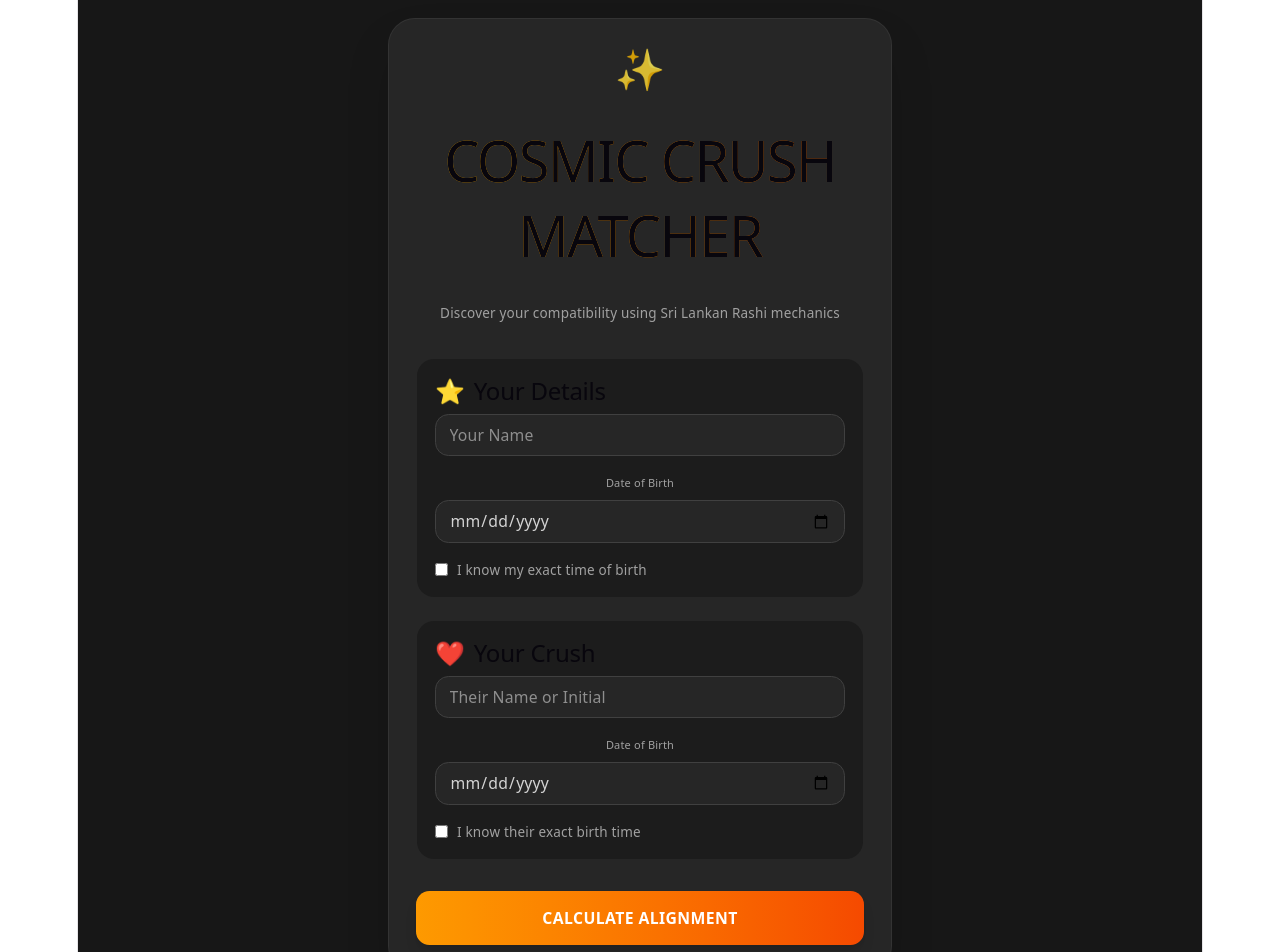
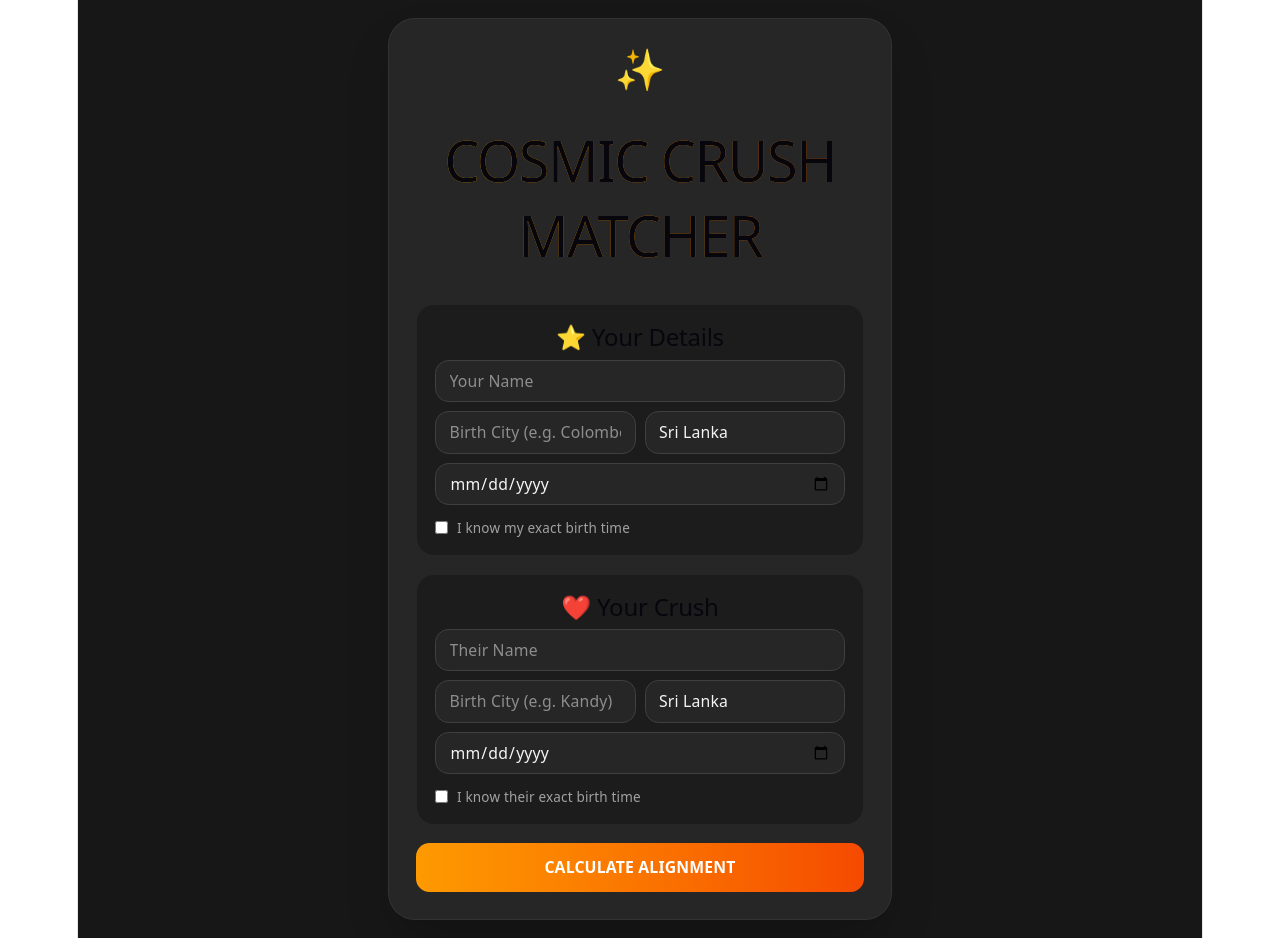
Before and after one commit to Harindu846/crush-astrology, a React (Vite) app: page / in a window 1280 px wide. Shown: the top 952 px of the page. Built offline with nearby package versions, Linux system fonts and the light colour scheme.

Commit message:
feat: fix scoring variation, expand insights, and add location inputs

```diff
--- a/src/App.jsx
+++ b/src/App.jsx
@@ -3,35 +3,36 @@ import React, { useState } from 'react';
 import { getApproximatedRashi, calculateCrushMatch } from './astrologyData';
 
 export default function App() {
-  // Input form states
   const [yourName, setYourName] = useState('');
   const [yourDob, setYourDob] = useState('');
+  const [yourCity, setYourCity] = useState('');
+  const [yourCountry, setYourCountry] = useState('Sri Lanka');
   const [knowsYourTime, setKnowsYourTime] = useState(false);
   const [yourTime, setYourTime] = useState('');
 
   const [crushName, setCrushName] = useState('');
   const [crushDob, setCrushDob] = useState('');
+  const [crushCity, setCrushCity] = useState('');
+  const [crushCountry, setCrushCountry] = useState('Sri Lanka');
   const [knowsCrushTime, setKnowsCrushTime] = useState(false);
   const [crushTime, setCrushTime] = useState('');
 
-  // Results state
   const [matchResult, setMatchResult] = useState(null);
 
   const handleCalculate = (e) => {
     e.preventDefault();
-
     if (!yourDob || !crushDob) return;
 
-    // Extract month and day for user
     const uDate = new Date(yourDob);
     const userRashi = getApproximatedRashi(uDate.getMonth() + 1, uDate.getDate());
 
-    // Extract month and day for crush
     const cDate = new Date(crushDob);
     const crushRashi = getApproximatedRashi(cDate.getMonth() + 1, cDate.getDate());
 
-    // Calculate match metrics
-    const results = calculateCrushMatch(userRashi, crushRashi);
+    const uLoc = `${yourCity}, ${yourCountry}`;
+    const cLoc = `${crushCity}, ${crushCountry}`;
+
+    const results = calculateCrushMatch(userRashi, crushRashi, uLoc, cLoc);
     setMatchResult(results);
   };
 
@@ -39,153 +40,77 @@ export default function App() {
     setMatchResult(null);
     setYourName('');
     setYourDob('');
+    setYourCity('');
     setYourTime('');
     setKnowsYourTime(false);
     setCrushName('');
     setCrushDob('');
+    setCrushCity('');
     setCrushTime('');
     setKnowsCrushTime(false);
   };
 
   return (
-    <div className="min-h-screen bg-neutral-900 text-neutral-100 flex flex-col items-center justify-center p-4 selection:bg-amber-500/30">
-      <div className="max-w-md w-full bg-neutral-800 rounded-3xl shadow-2xl border border-neutral-700/50 p-6 transition-all duration-300">
+    <div className="min-h-screen bg-neutral-900 text-neutral-100 flex flex-col items-center justify-center p-4">
+      <div className="max-w-md w-full bg-neutral-800 rounded-3xl shadow-2xl border border-neutral-700/50 p-6">
 
-        {/* APP HEADER */}
-        <div className="text-center mb-8">
-          <span className="text-4xl animate-pulse inline-block">✨</span>
+        <div className="text-center mb-6">
+          <span className="text-4xl inline-block">✨</span>
           <h1 className="text-2xl font-black bg-gradient-to-r from-amber-400 to-orange-500 bg-clip-text text-transparent mt-2 tracking-wide uppercase">
             Cosmic Crush Matcher
           </h1>
-          <p className="text-xs text-neutral-400 mt-1">
-            Discover your compatibility using Sri Lankan Rashi mechanics
-          </p>
         </div>
 
-        {/* INPUT VIEW */}
         {!matchResult ? (
-          <form onSubmit={handleCalculate} className="space-y-5">
+          <form onSubmit={handleCalculate} className="space-y-4">
 
-            {/* USER PROFILE CARD */}
+            {/* USER CARD */}
             <div className="bg-neutral-900/60 p-4 rounded-2xl border border-neutral-700/30">
-              <h2 className="text-sm font-bold text-amber-400 mb-3 flex items-center gap-2">
-                <span>⭐</span> Your Details
-              </h2>
-              <div className="space-y-3">
-                <input
-                  required
-                  type="text"
-                  placeholder="Your Name"
-                  className="w-full px-3 py-2 bg-neutral-800 border border-neutral-700 rounded-xl text-sm focus:outline-none focus:border-amber-500 transition"
-                  value={yourName}
-                  onChange={(e) => setYourName(e.target.value)}
-                />
-                <div>
-                  <label className="text-[11px] text-neutral-400 block mb-1">Date of Birth</label>
-                  <input
-                    required
-                    type="date"
-                    className="w-full px-3 py-2 bg-neutral-800 border border-neutral-700 rounded-xl text-sm focus:outline-none focus:border-amber-500 text-neutral-300"
-                    value={yourDob}
-                    onChange={(e) => setYourDob(e.target.value)}
-                  />
+              <h2 className="text-sm font-bold text-amber-400 mb-2">⭐ Your Details</h2>
+              <div className="space-y-2">
+                <input required type="text" placeholder="Your Name" className="w-full px-3 py-2 bg-neutral-800 border border-neutral-700 rounded-xl text-sm focus:outline-none" value={yourName} onChange={(e) => setYourName(e.target.value)} />
+                <div className="grid grid-cols-2 gap-2">
+                  <input required type="text" placeholder="Birth City (e.g. Colombo)" className="w-full px-3 py-2 bg-neutral-800 border border-neutral-700 rounded-xl text-sm focus:outline-none" value={yourCity} onChange={(e) => setYourCity(e.target.value)} />
+                  <input required type="text" placeholder="Country" className="w-full px-3 py-2 bg-neutral-800 border border-neutral-700 rounded-xl text-sm focus:outline-none" value={yourCountry} onChange={(e) => setYourCountry(e.target.value)} />
                 </div>
-
-                {/* Optional Birth Time Toggle */}
-                <div className="pt-1">
-                  <label className="flex items-center gap-2 text-xs text-neutral-400 cursor-pointer select-none">
-                    <input
-                      type="checkbox"
-                      className="rounded border-neutral-700 bg-neutral-800 text-amber-500 focus:ring-0 focus:ring-offset-0"
-                      checked={knowsYourTime}
-                      onChange={(e) => setKnowsYourTime(e.target.checked)}
-                    />
-                    I know my exact time of birth
-                  </label>
-                  {knowsYourTime && (
-                    <input
-                      type="time"
-                      className="w-full mt-2 px-3 py-2 bg-neutral-800 border border-neutral-700 rounded-xl text-sm focus:outline-none focus:border-amber-500 text-neutral-300 animate-fade-in"
-                      value={yourTime}
-                      onChange={(e) => setYourTime(e.target.value)}
-                    />
-                  )}
-                </div>
+                <input required type="date" className="w-full px-3 py-2 bg-neutral-800 border border-neutral-700 rounded-xl text-sm focus:outline-none" value={yourDob} onChange={(e) => setYourDob(e.target.value)} />
+                <label className="flex items-center gap-2 text-xs text-neutral-400 cursor-pointer pt-1">
+                  <input type="checkbox" checked={knowsYourTime} onChange={(e) => setKnowsYourTime(e.target.checked)} />
+                  I know my exact birth time
+                </label>
+                {knowsYourTime && <input type="time" className="w-full mt-1 px-3 py-2 bg-neutral-800 border border-neutral-700 rounded-xl text-sm focus:outline-none" value={yourTime} onChange={(e) => setYourTime(e.target.value)} />}
               </div>
             </div>
 
-            {/* CRUSH PROFILE CARD */}
+            {/* CRUSH CARD */}
             <div className="bg-neutral-900/60 p-4 rounded-2xl border border-neutral-700/30">
-              <h2 className="text-sm font-bold text-rose-400 mb-3 flex items-center gap-2">
-                <span>❤️</span> Your Crush
-              </h2>
-              <div className="space-y-3">
-                <input
-                  required
-                  type="text"
-                  placeholder="Their Name or Initial"
-                  className="w-full px-3 py-2 bg-neutral-800 border border-neutral-700 rounded-xl text-sm focus:outline-none focus:border-rose-500 transition"
-                  value={crushName}
-                  onChange={(e) => setCrushName(e.target.value)}
-                />
-                <div>
-                  <label className="text-[11px] text-neutral-400 block mb-1">Date of Birth</label>
-                  <input
-                    required
-                    type="date"
-                    className="w-full px-3 py-2 bg-neutral-800 border border-neutral-700 rounded-xl text-sm focus:outline-none focus:border-rose-500 text-neutral-300"
-                    value={crushDob}
-                    onChange={(e) => setCrushDob(e.target.value)}
-                  />
+              <h2 className="text-sm font-bold text-rose-400 mb-2">❤️ Your Crush</h2>
+              <div className="space-y-2">
+                <input required type="text" placeholder="Their Name" className="w-full px-3 py-2 bg-neutral-800 border border-neutral-700 rounded-xl text-sm focus:outline-none" value={crushName} onChange={(e) => setCrushName(e.target.value)} />
+                <div className="grid grid-cols-2 gap-2">
+                  <input required type="text" placeholder="Birth City (e.g. Kandy)" className="w-full px-3 py-2 bg-neutral-800 border border-neutral-700 rounded-xl text-sm focus:outline-none" value={crushCity} onChange={(e) => setCrushCity(e.target.value)} />
+                  <input required type="text" placeholder="Country" className="w-full px-3 py-2 bg-neutral-800 border border-neutral-700 rounded-xl text-sm focus:outline-none" value={crushCountry} onChange={(e) => setCrushCountry(e.target.value)} />
                 </div>
-
-                {/* Optional Birth Time Toggle */}
-                <div className="pt-1">
-                  <label className="flex items-center gap-2 text-xs text-neutral-400 cursor-pointer select-none">
-                    <input
-                      type="checkbox"
-                      className="rounded border-neutral-700 bg-neutral-800 text-rose-500 focus:ring-0 focus:ring-offset-0"
-                      checked={knowsCrushTime}
-                      onChange={(e) => setKnowsCrushTime(e.target.checked)}
-                    />
-                    I know their exact birth time
-                  </label>
-                  {knowsCrushTime && (
-                    <input
-                      type="time"
-                      className="w-full mt-2 px-3 py-2 bg-neutral-800 border border-neutral-700 rounded-xl text-sm focus:outline-none focus:border-rose-500 text-neutral-300"
-                      value={crushTime}
-                      onChange={(e) => setCrushTime(e.target.value)}
-                    />
-                  )}
-                </div>
+                <input required type="date" className="w-full px-3 py-2 bg-neutral-800 border border-neutral-700 rounded-xl text-sm focus:outline-none" value={crushDob} onChange={(e) => setCrushDob(e.target.value)} />
+                <label className="flex items-center gap-2 text-xs text-neutral-400 cursor-pointer pt-1">
+                  <input type="checkbox" checked={knowsCrushTime} onChange={(e) => setKnowsCrushTime(e.target.checked)} />
+                  I know their exact birth time
+                </label>
+                {knowsCrushTime && <input type="time" className="w-full mt-1 px-3 py-2 bg-neutral-800 border border-neutral-700 rounded-xl text-sm focus:outline-none" value={crushTime} onChange={(e) => setCrushTime(e.target.value)} />}
               </div>
             </div>
 
-            {/* ACTION BUTTON */}
-            <button
-              type="submit"
-              className="w-full mt-2 py-3.5 px-4 bg-gradient-to-r from-amber-500 to-orange-600 hover:from-amber-600 hover:to-orange-700 text-white font-bold text-sm rounded-xl tracking-wide shadow-lg transition duration-200 uppercase cursor-pointer"
-            >
+            <button type="submit" className="w-full py-3 bg-gradient-to-r from-amber-500 to-orange-600 text-white font-bold text-sm rounded-xl uppercase">
               Calculate Alignment
             </button>
           </form>
         ) : (
-
-          /* RESULTS VIEW */
-          <div className="space-y-6 animate-fade-in">
+          /* DETAILED RESULTS DASHBOARD */
+          <div className="space-y-5">
             <div className="text-center">
-              <p className="text-xs text-neutral-400 uppercase tracking-widest font-semibold">
-                {yourName || 'You'} + {crushName || 'Crush'}
-              </p>
-
-              {/* BIG SCORE DISPLAY */}
-              <div className="text-6xl font-black text-amber-400 mt-2 tracking-tighter">
-                {matchResult.score}%
-              </div>
-
-              {/* STATUS BADGE */}
-              <div className={`mt-3 inline-block text-xs px-3 py-1 font-bold rounded-full uppercase border
+              <p className="text-xs text-neutral-400 uppercase tracking-widest font-semibold">{yourName} + {crushName}</p>
+              <div className="text-6xl font-black text-amber-400 my-1">{matchResult.score}%</div>
+              <div className={`text-xs px-3 py-1 font-bold rounded-full uppercase inline-block border
                 ${matchResult.colorTheme === 'emerald' ? 'bg-emerald-950/80 text-emerald-400 border-emerald-800' : ''}
                 ${matchResult.colorTheme === 'amber' ? 'bg-amber-950/80 text-amber-400 border-amber-800' : ''}
                 ${matchResult.colorTheme === 'red' ? 'bg-rose-950/80 text-rose-400 border-rose-800' : ''}
@@ -194,42 +119,34 @@ export default function App() {
               </div>
             </div>
 
-            {/* ASTROLOGICAL DETAILS CARD */}
-            <div className="space-y-3 bg-neutral-900/40 p-4 rounded-2xl border border-neutral-700/20">
-              <div className="border-b border-neutral-700/40 pb-2">
-                <span className="text-[10px] uppercase text-neutral-500 font-bold tracking-wider block">Structural Compatibility</span>
-                <span className="text-sm font-semibold text-neutral-200">{matchResult.coreAnalysis}</span>
+            {/* EXPANDED ASTROLOGICAL INSIGHTS */}
+            <div className="space-y-3 max-h-[320px] overflow-y-auto pr-1">
+              <div className="bg-neutral-900/60 p-3 rounded-xl border border-neutral-700/40">
+                <span className="text-[10px] uppercase text-amber-400 font-bold tracking-wider block mb-1">🪐 Placement Compatibility (Rashi Koota)</span>
+                <p className="text-xs text-neutral-300 leading-relaxed">{matchResult.readings.rashiKoota}</p>
               </div>
 
-              <div className="space-y-2">
-                <span className="text-[10px] uppercase text-neutral-500 font-bold tracking-wider block">Cosmic Readings</span>
-                {matchResult.energyNotes.map((note, idx) => (
-                  <p key={idx} className="text-xs text-neutral-300 leading-relaxed">
-                    {note}
-                  </p>
-                ))}
+              <div className="bg-neutral-900/60 p-3 rounded-xl border border-neutral-700/40">
+                <span className="text-[10px] uppercase text-rose-400 font-bold tracking-wider block mb-1">🔥 Elemental Synergy Breakdown</span>
+                <p className="text-xs text-neutral-300 leading-relaxed">{matchResult.readings.elementHarmony}</p>
+              </div>
+
+              <div className="bg-neutral-900/60 p-3 rounded-xl border border-neutral-700/40">
+                <span className="text-[10px] uppercase text-blue-400 font-bold tracking-wider block mb-1">👑 Planetary Lord Relationship</span>
+                <p className="text-xs text-neutral-300 leading-relaxed">{matchResult.readings.planetaryLords}</p>
+              </div>
+
+              <div className="bg-neutral-900/60 p-3 rounded-xl border border-neutral-700/40">
+                <span className="text-[10px] uppercase text-emerald-400 font-bold tracking-wider block mb-1">🗺️ Regional Aura Mapping</span>
+                <p className="text-xs text-neutral-300 leading-relaxed">{matchResult.readings.geographicalBond}</p>
               </div>
             </div>
 
-            {/* CONFIDENCE CHECK SLIDER */}
-            {(!knowsYourTime || !knowsCrushTime) && (
-              <div className="bg-amber-500/10 border border-amber-500/20 p-3 rounded-xl text-center">
-                <p className="text-[11px] text-amber-300 leading-relaxed">
-                  ⚠️ <strong>Confidence: 80%.</strong> Calculated via planetary solar midpoints. Want 100% precision? Try casually asking {crushName || 'them'} what time they were born!
-                </p>
-              </div>
-            )}
-
-            {/* RESET BUTTON */}
-            <button
-              onClick={handleReset}
-              className="w-full py-2.5 px-4 bg-neutral-700 hover:bg-neutral-600 text-neutral-200 text-xs font-semibold rounded-xl transition cursor-pointer"
-            >
+            <button onClick={handleReset} className="w-full py-2 bg-neutral-700 hover:bg-neutral-600 text-neutral-200 text-xs font-semibold rounded-xl">
               Test Another Crush
             </button>
           </div>
         )}
-
       </div>
     </div>
   );
```
Also changed, not shown: src/astrologyData.js (+83 -54 lines).
